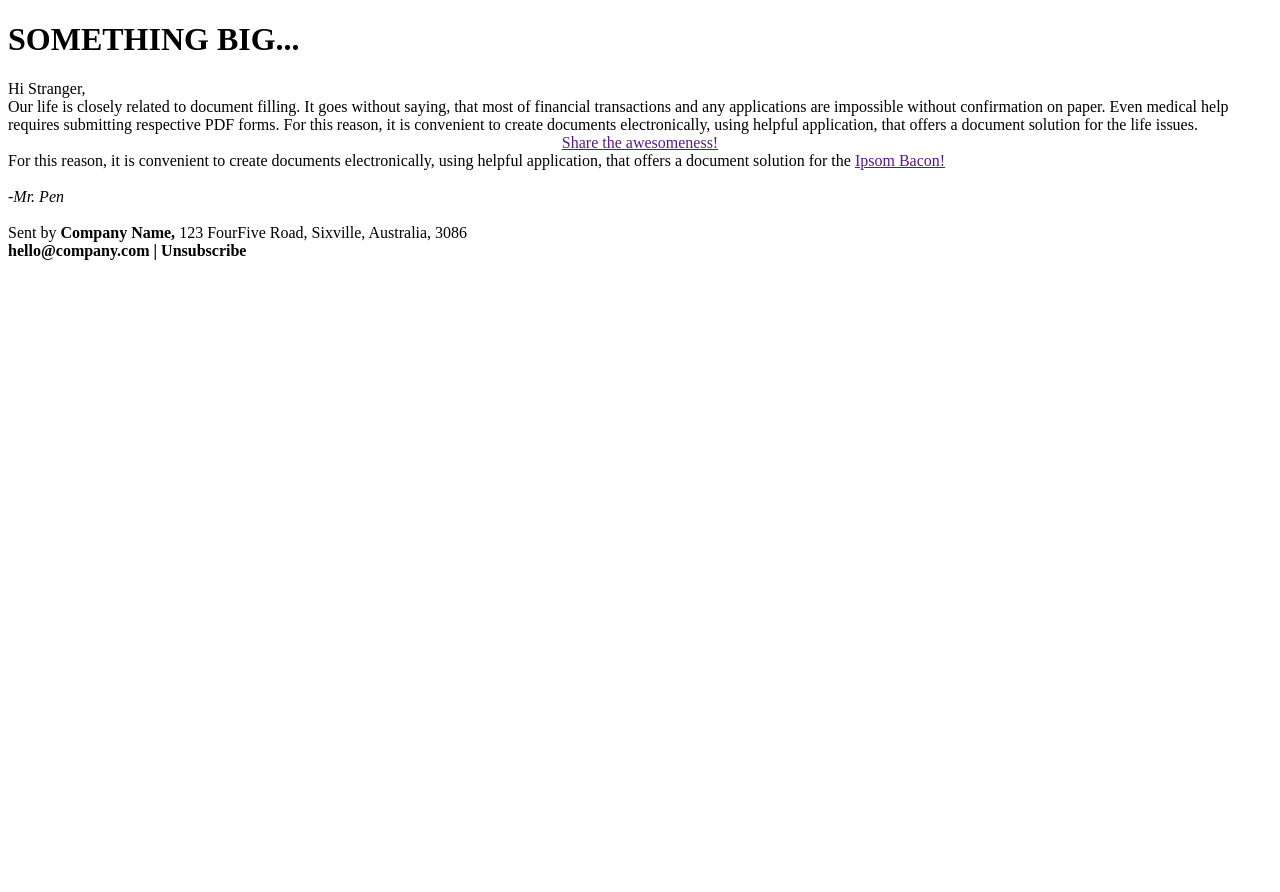
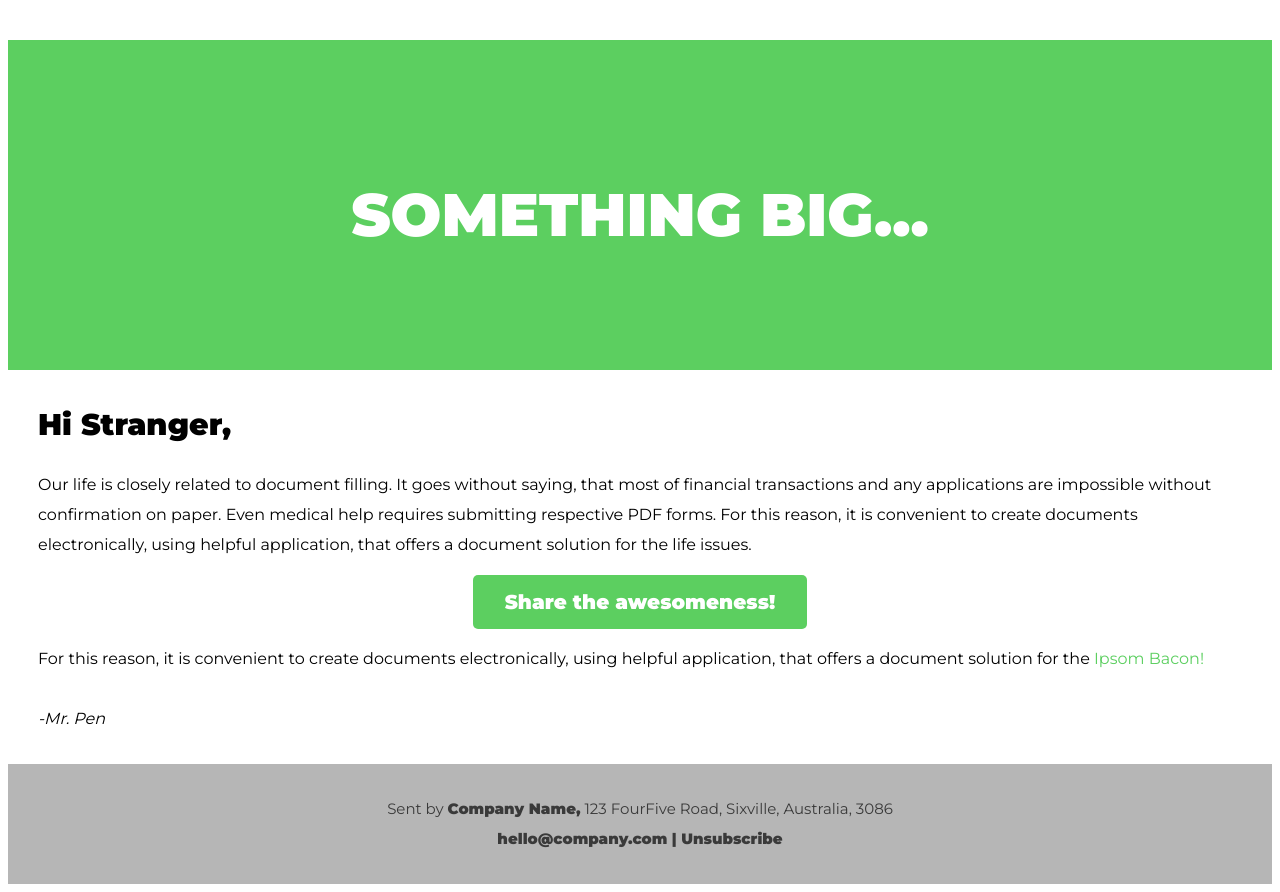
Before and after one commit to LTaylor137/WebProgramming_2020, a plain HTML site: page week2/first_task.html in a window 1280 px wide. Before the commit the page ends 800 px from the top, so only its background shows below. Drawn offline with Linux system fonts and the light colour scheme.

Commit message:
fixed a link

```diff
--- a/week2/first_task.html
+++ b/week2/first_task.html
@@ -8,7 +8,7 @@
 
     <link href="https://fonts.googleapis.com/css?family=Montserrat:400,900&display=swap" rel="stylesheet">
 
-    <link rel="stylesheet" href="styles.css" />
+    <link rel="stylesheet" href="first_task.css" />
 
 </head>
 
```
Also changed, not shown: week2/second_task.css (added), week2/second_task.html (added).
